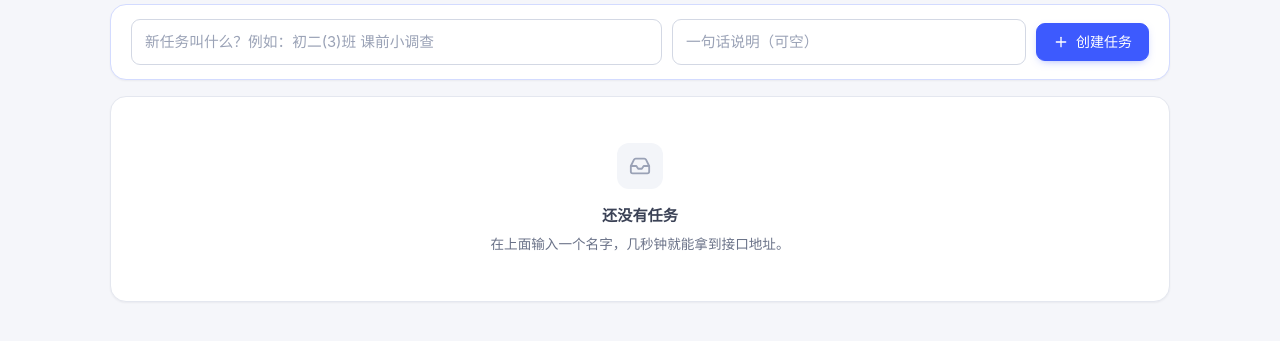
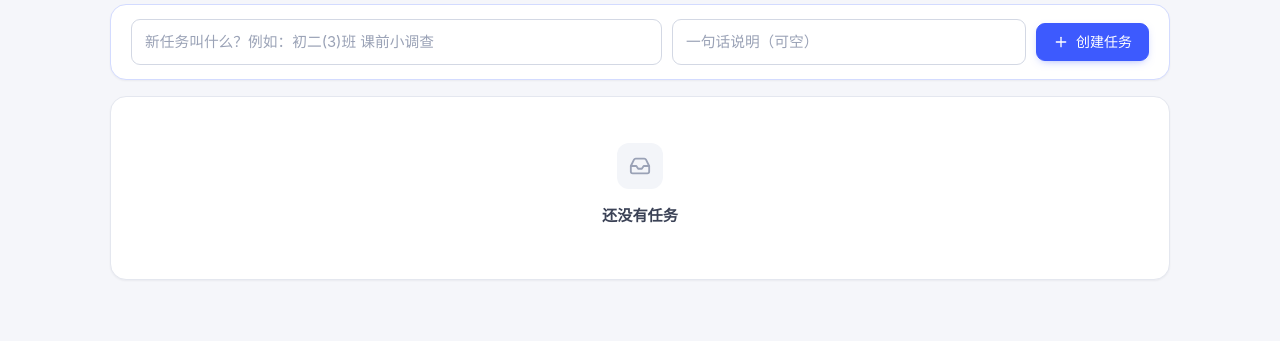
Before and after one commit to Qiuzizhao/QiuForm, a Flask app: template qiuform/templates/tasks/list.html in a window 1280 px wide. Shown: the part 167-508 px from the top of the page. Run offline with Flask 3, Linux system fonts and the light colour scheme; the template is opened without the code that fills it, so the values that code supplies are empty; parts of the project's set-up code (start-up, migrations or seed data) failed here and were passed over.

Commit message:
任务列表空状态去掉说明句

```diff
--- a/qiuform/templates/tasks/list.html
+++ b/qiuform/templates/tasks/list.html
@@ -77,7 +77,6 @@
   <div class="empty">
     <div class="empty-icon">{{ icon('inbox', 22) }}</div>
     <div class="empty-title">还没有任务</div>
-    <p>在上面输入一个名字，几秒钟就能拿到接口地址。</p>
   </div>
 </div>
 {% endif %}
```
